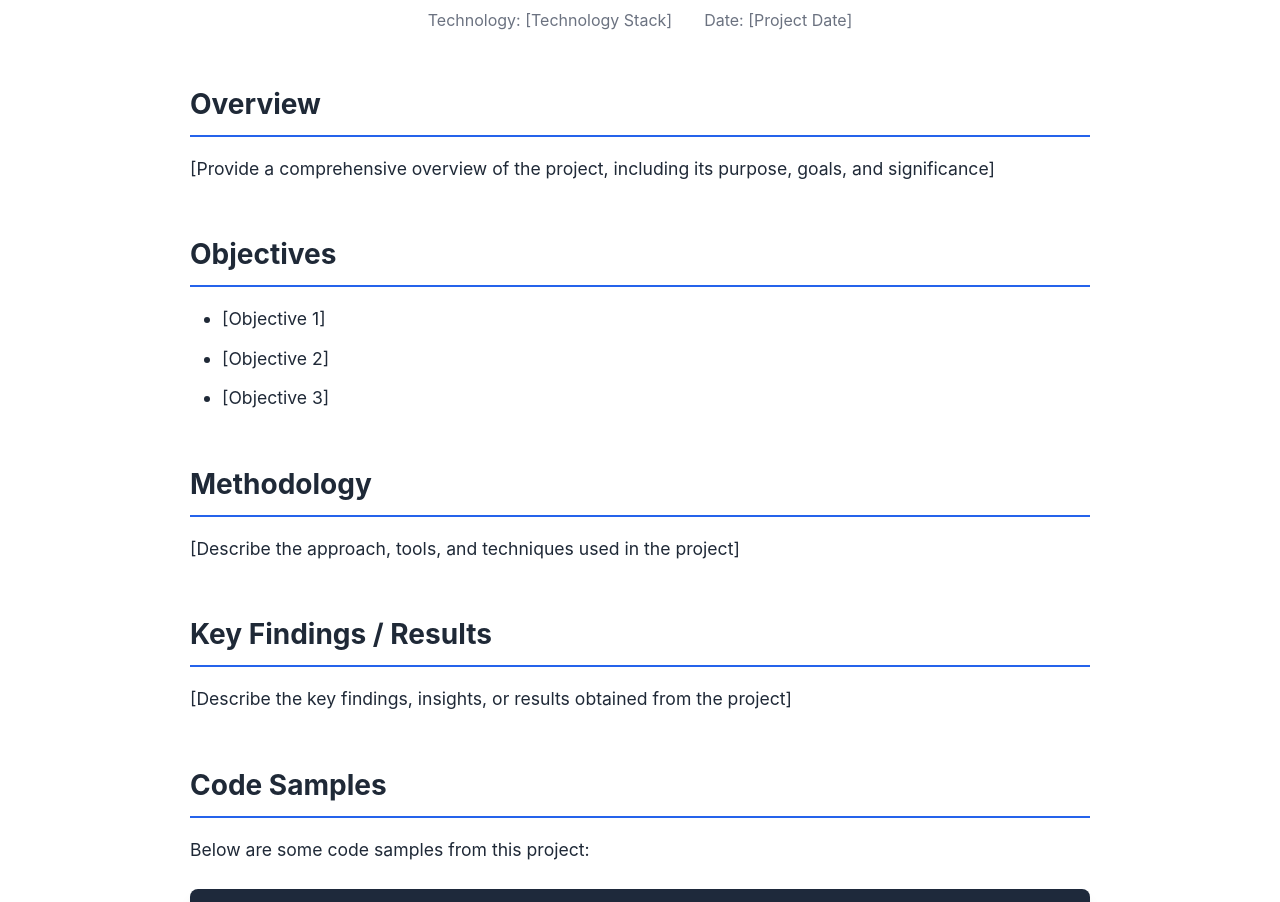
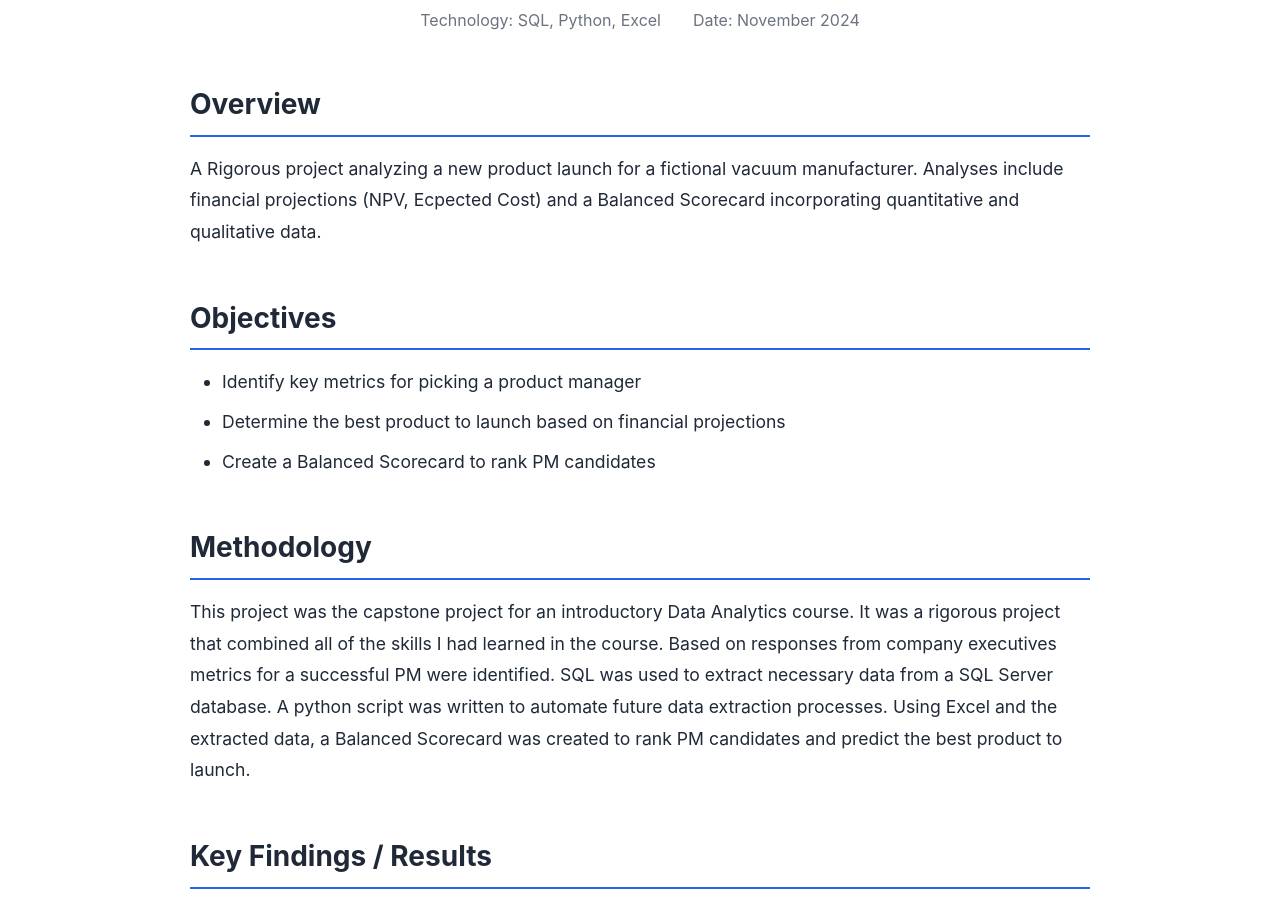
Before and after one commit to Legodwarf/steveportfolio, a plain HTML site: page project1.html in a window 1280 px wide. Shown: the part 252-1154 px from the top of the page. Drawn offline with Linux system fonts and the light colour scheme.

Commit message:
project 1

```diff
--- a/project1.html
+++ b/project1.html
@@ -23,10 +23,10 @@
             <a href="index.html#projects" class="back-link">← Back to Projects</a>
 
             <div class="project-header">
-                <h1>Project 1</h1>
+                <h1>New Product Analysis</h1>
                 <div class="project-meta">
-                    <span>Technology: [Technology Stack]</span>
-                    <span>Date: [Project Date]</span>
+                    <span>Technology: SQL, Python, Excel</span>
+                    <span>Date: November 2024</span>
                 </div>
             </div>
 
@@ -36,7 +36,8 @@
                     <h2>Overview</h2>
                     <p>
                         <!-- Detailed project overview will go here -->
-                        [Provide a comprehensive overview of the project, including its purpose, goals, and significance]
+                        A Rigorous project analyzing a new product launch for a fictional vacuum manufacturer.
+                        Analyses include financial projections (NPV, Ecpected Cost) and a Balanced Scorecard incorporating quantitative and qualitative data.
                     </p>
                 </section>
 
@@ -44,9 +45,9 @@
                 <section class="content-section">
                     <h2>Objectives</h2>
                     <ul>
-                        <li>[Objective 1]</li>
-                        <li>[Objective 2]</li>
-                        <li>[Objective 3]</li>
+                        <li>Identify key metrics for picking a product manager</li>
+                        <li>Determine the best product to launch based on financial projections</li>
+                        <li>Create a Balanced Scorecard to rank PM candidates</li>
                     </ul>
                 </section>
 
@@ -54,8 +55,12 @@
                 <section class="content-section">
                     <h2>Methodology</h2>
                     <p>
-                        <!-- Methodology description will go here -->
-                        [Describe the approach, tools, and techniques used in the project]
+                        This project was the capstone project for an introductory Data Analytics course.
+                        It was a rigorous project that combined all of the skills I had learned in the course.
+                        Based on responses from company executives metrics for a successful PM were identified.
+                        SQL was used to extract necessary data from a SQL Server database.
+                        A python script was written to automate future data extraction processes.
+                        Using Excel and the extracted data, a Balanced Scorecard was created to rank PM candidates and predict the best product to launch.
                     </p>
                 </section>
 
@@ -63,8 +68,11 @@
                 <section class="content-section">
                     <h2>Key Findings / Results</h2>
                     <p>
-                        <!-- Results description will go here -->
-                        [Describe the key findings, insights, or results obtained from the project]
+                        One potential product manager was identified as the best candidate for the job.
+                        The Balanced Scorecard was used to rank the other candidates
+                        Based on the financial projections, the best product to launch was determined.
+
+                        All methods and findings were documented in a 7 page report.
                     </p>
                 </section>
 
@@ -114,8 +122,10 @@ import numpy as np
                 <section class="content-section">
                     <h2>Lessons Learned</h2>
                     <p>
-                        <!-- Lessons learned will go here -->
-                        [Optional: Share key takeaways and lessons learned from this project]
+                        This priject was a turning point in my education.
+                        Prior to this, I was unsure of what major to pursue.
+                        This project showed me that data analytics is just solving puzzles with data as the pieces.
+                        I immediately contacted my academic advisor and changed majors to Data Analytics.
                     </p>
                 </section>
             </div>
```
Also changed, not shown: 1 other file.
